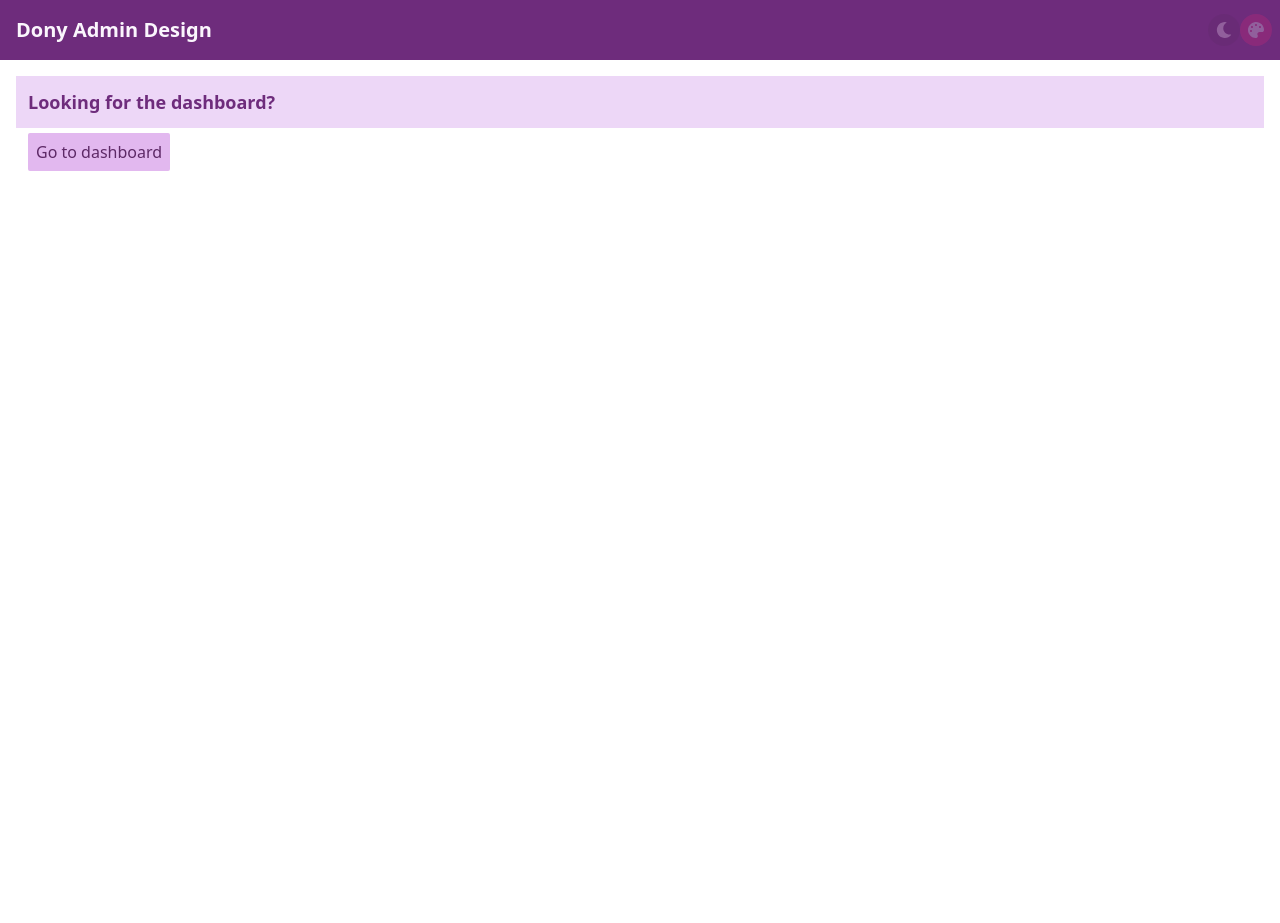
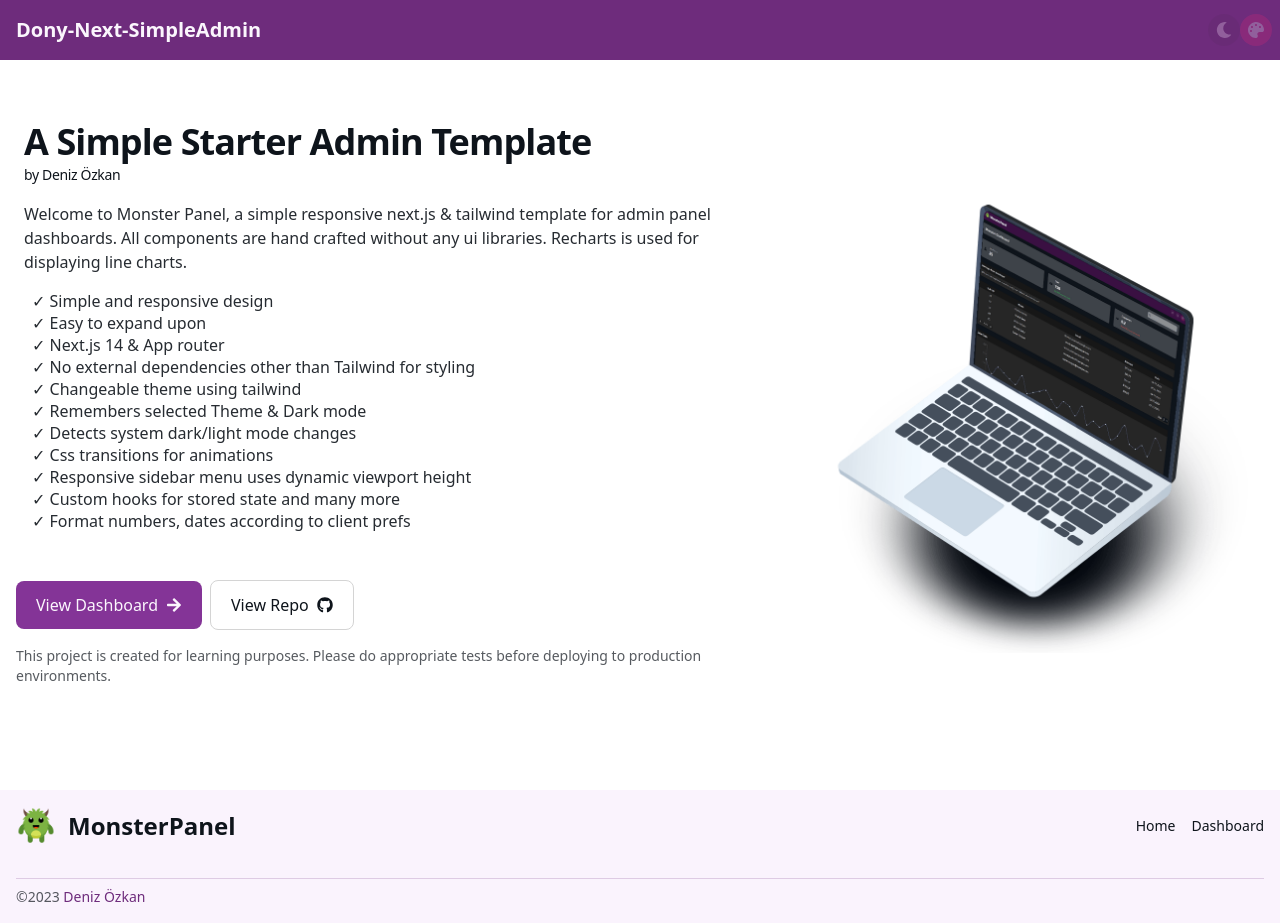
Before and after one commit to donis3/Dony-Next-SimpleAdmin, a Next.js app: page / in a window 1280 px wide. Before the commit the page ends 800 px from the top, so only its background shows below. Built offline with nearby package versions, Linux system fonts and the light colour scheme.

Commit message:
designed landing page

```diff
--- a/app/not-found.tsx
+++ b/app/not-found.tsx
@@ -19,7 +19,7 @@ export default function NotFound() {
 					<Link
 						href={"/"}
 						className="p-2 text-xl font-bold flex flex-row gap-1 items-center">
-						Dony Admin Design
+						Dony-Next-SimpleAdmin
 					</Link>
 				</div>
 
--- a/app/page.tsx
+++ b/app/page.tsx
@@ -1,16 +1,18 @@
 import Link from "next/link";
 import ClientComponent from "./ui/ClientComponent";
 import ThemeSelect from "@/app/ui/theme/ThemeSelect";
+import { FaArrowRight, FaGit, FaGithub, FaGithubAlt } from "react-icons/fa";
+import Footer from "./ui/footer/Footer";
 
 export default function Home() {
 	return (
-		<>
+		<div className="min-h-dscreen flex flex-col gap-10 justify-between">
 			<header className="flex justify-between p-2 h-[60px] gap-2 items-center bg-primary-800 dark:bg-primary-950 text-primary-50">
 				<div className="flex-1">
 					<Link
 						href={"/"}
 						className="p-2 text-xl font-bold flex flex-row gap-1 items-center">
-						Dony Admin Design
+						Dony-Next-SimpleAdmin
 					</Link>
 				</div>
 
@@ -18,20 +20,86 @@ export default function Home() {
 					<ThemeSelect />
 				</div>
 			</header>
-			<main className="flex flex-col gap-y-10 p-4">
-				<section>
-					<h2 className="bg-bgPrimary text-fgPrimary p-3 font-bold text-lg">
-						Looking for the dashboard?
-					</h2>
-					<div className="p-3">
-						<Link
-							href={"/dashboard"}
-							className="p-2 bg-primary-300 text-primary-900 rounded-sm">
-							Go to dashboard
-						</Link>
+			<main className="flex flex-col gap-y-10 p-4 flex-1 ">
+				<section className="">
+					<div className="container mx-auto w-full grid md:grid-cols-12 gap-10 items-center">
+						<div className="md:col-span-7  text-center md:text-start">
+							<img
+								className="w-1/2 mx-auto md:hidden"
+								src="./assets/monster-showcase.png"
+								alt="Admin Panel screenshot"
+							/>
+							<h1 className="text-4xl font-extrabold tracking-tight leading-none p-2">
+								A Simple Starter Admin Template
+							</h1>
+							<h2 className="text-sm font-light tracking-tight leading-none px-2">
+								by Deniz Özkan
+							</h2>
+							<p className="p-2  text-fgNeutral/90 mt-3">
+								Welcome to Monster Panel, a simple responsive
+								next.js & tailwind template for admin panel
+								dashboards. All components are hand crafted
+								without any ui libraries. Recharts is used for
+								displaying line charts.
+							</p>
+							<ul className="py-2 px-4  text-fgNeutral/90 leading-snug text-start">
+								<li>✓ Simple and responsive design</li>
+								<li>✓ Easy to expand upon</li>
+								<li>✓ Next.js 14 & App router</li>
+								<li>
+									✓ No external dependencies other than
+									Tailwind for styling
+								</li>
+								<li>✓ Changeable theme using tailwind</li>
+								<li>✓ Remembers selected Theme & Dark mode</li>
+								<li>
+									✓ Detects system dark/light mode changes
+								</li>
+								<li>✓ Css transitions for animations</li>
+								<li>
+									✓ Responsive sidebar menu uses dynamic
+									viewport height
+								</li>
+								<li>
+									✓ Custom hooks for stored state and many
+									more
+								</li>
+								<li>
+									✓ Format numbers, dates according to client
+									prefs
+								</li>
+							</ul>
+
+							<div className="mt-10 flex flex-row gap-2 items-center justify-center md:justify-start">
+								<Link
+									href="/dashboard"
+									className="px-5 py-3  text-base font-medium text-center rounded-lg bg-primary-700 hover:bg-primary-800 text-primary-50 flex flex-row gap-2 items-center">
+									View Dashboard
+									<FaArrowRight />
+								</Link>
+								<Link
+									href="#"
+									className="px-5 py-3  text-base font-medium text-center rounded-lg border border-neutral-300 hover:bg-primary-800 flex flex-row gap-2 items-center">
+									View Repo
+									<FaGithub />
+								</Link>
+							</div>
+							<p className="p-2 font-light text-fgNeutral/70 text-sm mt-2 px-10 md:px-0">
+								This project is created for learning purposes.
+								Please do appropriate tests before deploying to
+								production environments.
+							</p>
+						</div>
+						<div className="hidden md:col-span-5 md:block">
+							<img
+								src="./assets/monster-showcase.png"
+								alt="Admin Panel screenshot"
+							/>
+						</div>
 					</div>
 				</section>
 			</main>
-		</>
+			<Footer />
+		</div>
 	);
 }
--- a/app/ui/footer/Footer.tsx
+++ b/app/ui/footer/Footer.tsx
@@ -2,7 +2,7 @@ import Link from "next/link";
 
 export default function Footer() {
 	return (
-		<footer className="w-full pt-4 pb-2 px-4 bg-bgPrimary/30 text-fgNeutral">
+		<footer className="w-full pt-4 pb-2 px-4 bg-bgPrimary/30 text-fgNeutral mt-10">
 			<div className="w-full container mx-auto">
 				<div className="flex flex-col items-center gap-4 md:flex-row md:items-center md:justify-between">
 					<Link
@@ -30,18 +30,12 @@ export default function Footer() {
 								Dashboard
 							</Link>
 						</li>
-						<li>
-							<Link
-								href={"/products"}
-								className="hover:underline">
-								Products
-							</Link>
-						</li>
 					</ul>
 				</div>
 
 				<div className="text-sm py-2 border-t border-fgPrimary/20 mt-8 font-medium text-fgNeutral/70">
-					<span>©2023 Deniz Özkan</span>
+					<span>©2023 </span>
+					<Link href={"https://github.com/donis3"} className="text-fgPrimary hover:underline">Deniz Özkan</Link>
 				</div>
 			</div>
 		</footer>
```
Also changed, not shown: public/assets/monster-showcase.png (added), public/assets/monsterpanel.png (added).
